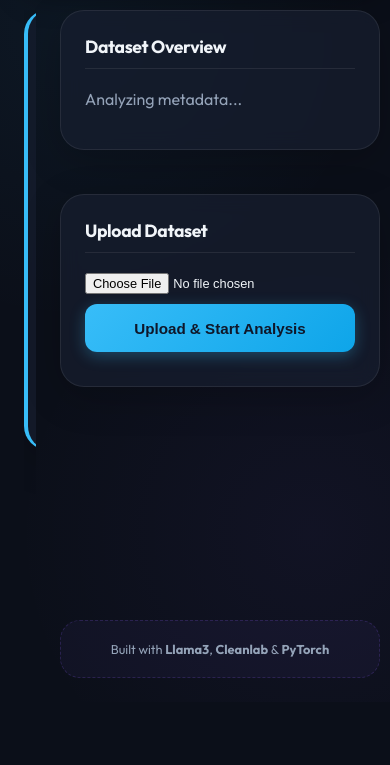
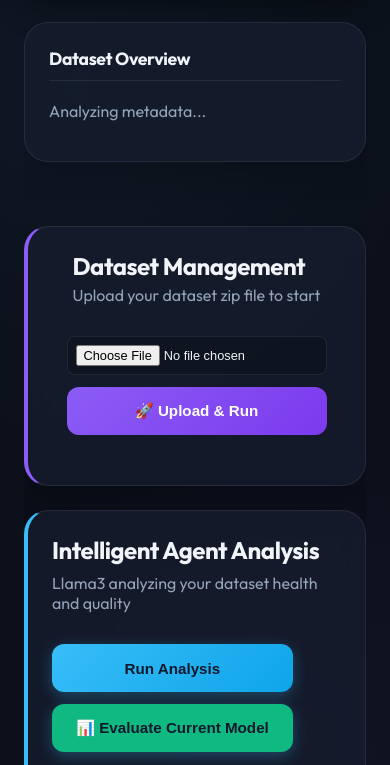
Before and after one commit to vishalagar/football-analysis, a plain HTML site: page frontend/index.html in a window 390 px wide. Shown: the part 142-907 px from the top of the page. Before the commit the page ends 844 px from the top, so only its background shows below. Drawn offline with Linux system fonts and the light colour scheme; no server answers.

Commit message:
style: move upload UI to main section and add responsive design

```diff
--- a/frontend/index.html
+++ b/frontend/index.html
@@ -23,6 +23,26 @@
         </header>
 
         <main>
+            <!-- Dataset Management -->
+            <section class="agent-card" style="border-left-color: var(--magic-color); margin-bottom: 0;">
+                <div style="display: flex; justify-content: space-between; align-items: center;">
+                    <div>
+                        <h2>Dataset Management</h2>
+                        <p style="color: var(--text-secondary); margin-top: 4px;">Upload your dataset zip file to start
+                        </p>
+                    </div>
+                    <div style="display: flex; gap: 12px; align-items: center;">
+                        <input type="file" id="dataset-upload" accept=".zip"
+                            style="font-size: 0.8rem; background: rgba(0,0,0,0.2); padding: 8px; border-radius: 8px; border: 1px solid var(--card-border);">
+                        <button class="btn-magic" onclick="uploadAndRun()" id="upload-btn" style="min-width: 180px;">
+                            🚀 Upload & Run
+                        </button>
+                    </div>
+                </div>
+                <div id="upload-status"
+                    style="margin-top: 10px; font-size: 0.85rem; text-align: right; min-height: 1.2em;"></div>
+            </section>
+
             <!-- AI Agent Analysis Section -->
             <section class="agent-card">
                 <div style="display: flex; justify-content: space-between; align-items: flex-start;">
@@ -131,23 +151,13 @@
                 </div>
             </div>
 
-            <div class="stats-card" style="margin-top: 20px;">
-                <h3 style="margin-bottom: 20px; font-size: 1.1rem; border-bottom: 1px solid var(--card-border); padding-bottom: 10px;">
-                    Upload Dataset
-                </h3>
-                <div style="display: flex; flex-direction: column; gap: 10px;">
-                    <input type="file" id="dataset-upload" accept=".zip" style="font-size: 0.8rem;">
-                    <button class="btn-primary" onclick="uploadAndRun()" id="upload-btn" style="width: 100%;">
-                        Upload & Start Analysis
-                    </button>
-                    <div id="upload-status" style="font-size: 0.8rem; color: var(--text-secondary); text-align: center;"></div>
-                </div>
     </div>
 
     <div
         style="margin-top: auto; padding: 20px; text-align: center; background: rgba(139, 92, 246, 0.05); border-radius: 20px; border: 1px dashed rgba(139, 92, 246, 0.2);">
         <p style="font-size: 0.8rem; color: var(--text-secondary); margin: 0;">Built with <b>Llama3</b>,
-                    <b>Cleanlab</b> & <b>PyTorch</b></p>
+            <b>Cleanlab</b> & <b>PyTorch</b>
+        </p>
     </div>
     </aside>
     </div>
--- a/frontend/style.css
+++ b/frontend/style.css
@@ -148,9 +148,53 @@ main {
     flex-direction: column;
     gap: 24px;
     overflow-y: auto;
-    padding-right: 12px;
-    scrollbar-width: thin;
-    scrollbar-color: var(--card-border) transparent;
+    padding-bottom: 40px;
+}
+
+aside {
+    display: flex;
+    flex-direction: column;
+    gap: 24px;
+    overflow-y: auto;
+    padding-bottom: 40px;
+}
+
+/* Responsive */
+@media (max-width: 1024px) {
+    .container {
+        grid-template-columns: 1fr;
+        grid-template-rows: auto auto 1fr;
+    }
+
+    aside {
+        grid-row: 2;
+    }
+
+    main {
+        grid-row: 3;
+    }
+
+    body {
+        overflow-y: auto;
+        height: auto;
+    }
+}
+
+@media (max-width: 768px) {
+    header {
+        flex-direction: column;
+        gap: 15px;
+        text-align: center;
+    }
+
+    .agent-card div {
+        flex-direction: column;
+        gap: 15px;
+    }
+
+    .btn-magic, .btn-primary {
+        width: 100%;
+    }
 }
 
 /* Cards */
```
Lines whose indentation alone changed are shown as unchanged.
